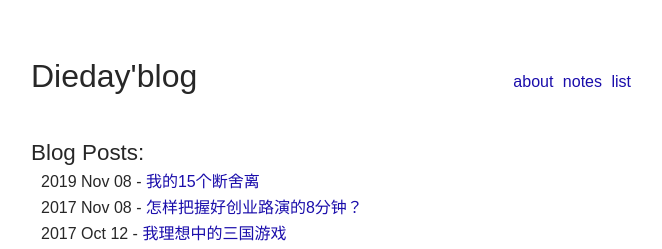
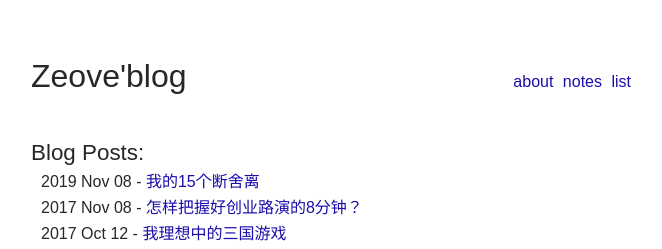
Before and after one commit to Mrquj/dieday, a Jekyll site: the page built from index.html, in a window 1280 px wide and 900 px high. Shown: the top 249 px of the window, without its empty margins (309-971 px from the left). Built offline with Jekyll 4.4.1, drawn with Linux system fonts in a browser that asks for light colours; some web fonts are replaced.

Commit message:
Add files via upload

```diff
--- a/_config.yml
+++ b/_config.yml
@@ -3,9 +3,9 @@ permalink: /blog/:title
 
 
 # My variables
-name: Dieday'blog
+name: Zeove'blog
 description: 偶尔写写博客，吐槽下生活，分享点自己觉得有意思的东西。
-url: http://dieday.cn
+url: https://zeove.com
 google_verification: null
 
 
@@ -26,5 +26,3 @@ kramdown:
   input: GFM
   hard_wrap: false
 highlighter: rouge
-
-theme: jekyll-theme-cayman
```
